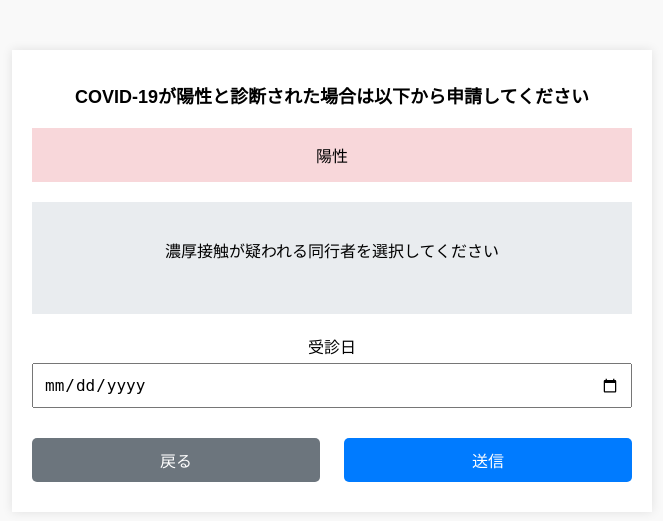
After one commit to tomohisa847/DBproject, a Flask app: template templates/send-infect.html in a window 1280 px wide. The commit adds this page. Shown: the top 521 px of the page, without its empty margins (308-971 px from the left). Run offline with Flask 3, Linux system fonts and the light colour scheme; the template is opened without the code that fills it, so the values that code supplies are empty; the visitor is signed in with stand-in values (Sample User, id 1).

Commit message:
ルーティング変更

```diff
--- /dev/null
+++ b/templates/send-infect.html
@@ -0,0 +1,192 @@
+<!DOCTYPE html>
+<html lang="ja">
+
+<head>
+    <meta charset="UTF-8">
+    <meta name="viewport" content="width=device-width, initial-scale=1.0">
+    <title>COVID-19 陽性申請フォーム</title>
+    <style>
+        body {
+            font-family: Arial, sans-serif;
+            background-color: #f9f9f9;
+            margin: 0;
+            padding: 0;
+        }
+
+        .container {
+            width: 80%;
+            max-width: 600px;
+            margin: 50px auto;
+            padding: 20px;
+            background-color: #ffffff;
+            box-shadow: 0 0 10px rgba(0, 0, 0, 0.1);
+            text-align: center;
+        }
+
+        h1 {
+            font-size: 18px;
+            margin-bottom: 20px;
+        }
+
+        button {
+            display: block;
+            width: 100%;
+            margin: 10px 0;
+            padding: 15px;
+            background-color: #cccccc;
+            border: none;
+            cursor: pointer;
+            font-size: 16px;
+            transition: background-color 0.3s ease;
+        }
+
+        button#positive-btn {
+            background-color: #f8d7da;
+        }
+
+        button#positive-btn.clicked {
+            background-color: #d9534f;
+            color: white;
+        }
+
+        .close-contact-section {
+            background-color: #e9ecef;
+            padding: 20px;
+            margin: 20px 0;
+        }
+
+        .close-contact-section ul {
+            list-style: none;
+            padding: 0;
+            max-height: 200px;
+            overflow-y: auto;
+        }
+
+        .close-contact-section li {
+            font-size: 16px;
+            margin: 10px 0;
+            display: flex;
+            align-items: center;
+        }
+
+        .button-group {
+            display: flex;
+            justify-content: space-between;
+        }
+
+        .button-group button {
+            width: 48%;
+            padding: 10px;
+            font-size: 16px;
+            border: none;
+            cursor: pointer;
+            border-radius: 5px;
+        }
+
+        #submit-btn {
+            background-color: #007bff;
+            color: white;
+        }
+
+        #back-btn {
+            background-color: #6c757d;
+            color: white;
+        }
+
+        input[type="checkbox"] {
+            margin-right: 10px;
+        }
+
+        .date-input {
+            margin: 20px 0;
+        }
+
+        .date-input label {
+            display: block;
+            margin-bottom: 5px;
+            font-size: 16px;
+        }
+
+        .date-input input {
+            width: 100%;
+            padding: 10px;
+            font-size: 16px;
+            box-sizing: border-box;
+        }
+
+        #notice-send,
+        #notification {
+            display: none;
+            background-color: white;
+            border: 1px solid #ccc;
+            border-radius: 8px;
+            padding: 20px;
+            max-width: 300px;
+            text-align: center;
+            box-shadow: 0 0 10px rgba(0, 0, 0, 0.1);
+            position: absolute;
+            top: 50%;
+            left: 50%;
+            transform: translate(-50%, -50%);
+        }
+
+        #notice-send p,
+        #notification p {
+            margin: 10px 0;
+        }
+    </style>
+</head>
+
+<body>
+    <div class="container">
+        <h1>COVID-19が陽性と診断された場合は以下から申請してください</h1>
+        <button id="positive-btn">陽性</button>
+        <form action="/insertInfect2" method="post">
+            <div class="close-contact-section">
+                <p>濃厚接触が疑われる同行者を選択してください</p>
+                <ul>
+                    {% for companion in companions %}
+                    <li><input type="checkbox" name="contacts" value="{{ companion['companion_name'] }}">{{ companion['companion_name'] }}</li>
+                    {% endfor %}
+                </ul>
+            </div>
+            <div class="date-input">
+                <label for="date-received">受診日</label>
+                <input type="date" id="date-received" name="date-received" required>
+            </div>
+            <div class="button-group">
+                <button id="back-btn" type="button">戻る</button>
+                <button id="submit-btn" type="submit">送信</button>
+            </div>
+        </form>
+    </div>
+    <div id="notice-send">
+        <p>送信完了しました！</p>
+        <br>
+        <p>5秒後にトップページへ戻ります。</p>
+    </div>
+    <div id="notification">
+        <p>書いた内容が保存されませんがよろしいですか？</p>
+        <button id="confirmButton" type="button">トップページへ戻る</button>
+        <button class="cancel" id="cancelButton" type="button">キャンセル</button>
+    </div>
+    <script>
+        document.getElementById('positive-btn').addEventListener('click', function () {
+            this.classList.toggle('clicked');
+        });
+
+        document.getElementById('back-btn').addEventListener('click', function () {
+            document.getElementById('notification').style.display = 'block';
+        });
+
+        document.getElementById('confirmButton').addEventListener('click', function () {
+            window.location.href = '/';
+        });
+
+        document.getElementById('cancelButton').addEventListener('click', function () {
+            document.getElementById('notification').style.display = 'none';
+        });
+    </script>
+</body>
+
+</html>
--- a/templates/top.html
+++ b/templates/top.html
@@ -72,7 +72,7 @@
                 <a href="/insertActivity1">行動記録表を入力</a>
                 <a class="output" href="/showActivity">出力</a>
             </li>
-            <li><a href="/infectApply">感染申請</a></li>
+            <li><a href="/insertInfect1">感染申請</a></li>
             <li><a href="/logout">ログアウト</a></li>
         </ul>
     </div>
--- a/test.py
+++ b/test.py
@@ -543,11 +543,14 @@ def insertInfect1():
     my_query(sqlstring,cur)
     recset = cur.fetchall()
     my_close(dbcon, cur)
-    return render_template("show-infect.html",
-        records=records
+    companions = recset
+    return render_template("send-infect.html",
+        companions = companions
     )
-@app.route("/insertInfect1",methods=["GET","POST"])
-def insertInfect2:
+
+@app.route("/insertInfect2",methods=["GET","POST"])
+def insertInfect2():
+    return render_template("debug.html")
 
 
 #プログラム起動
```
